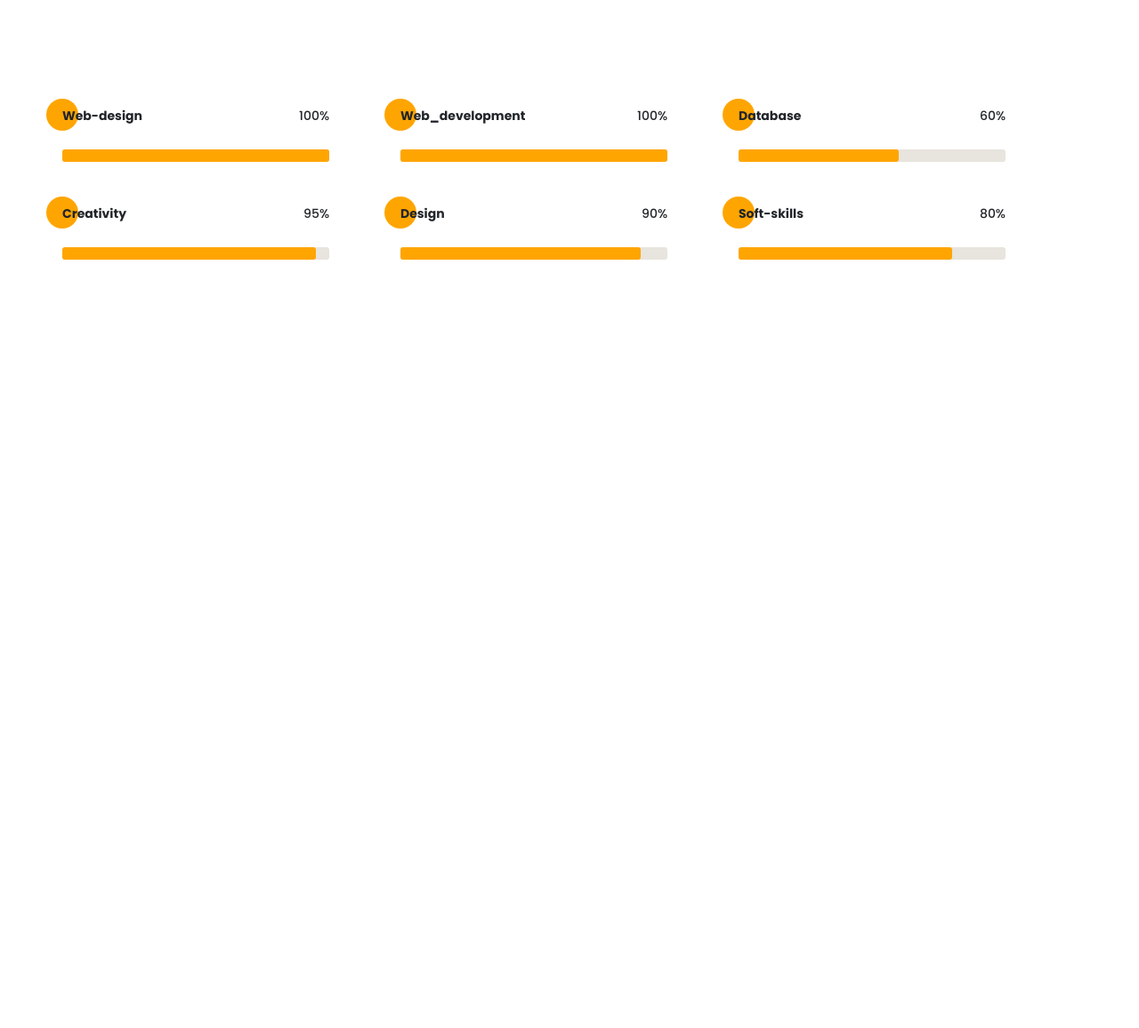
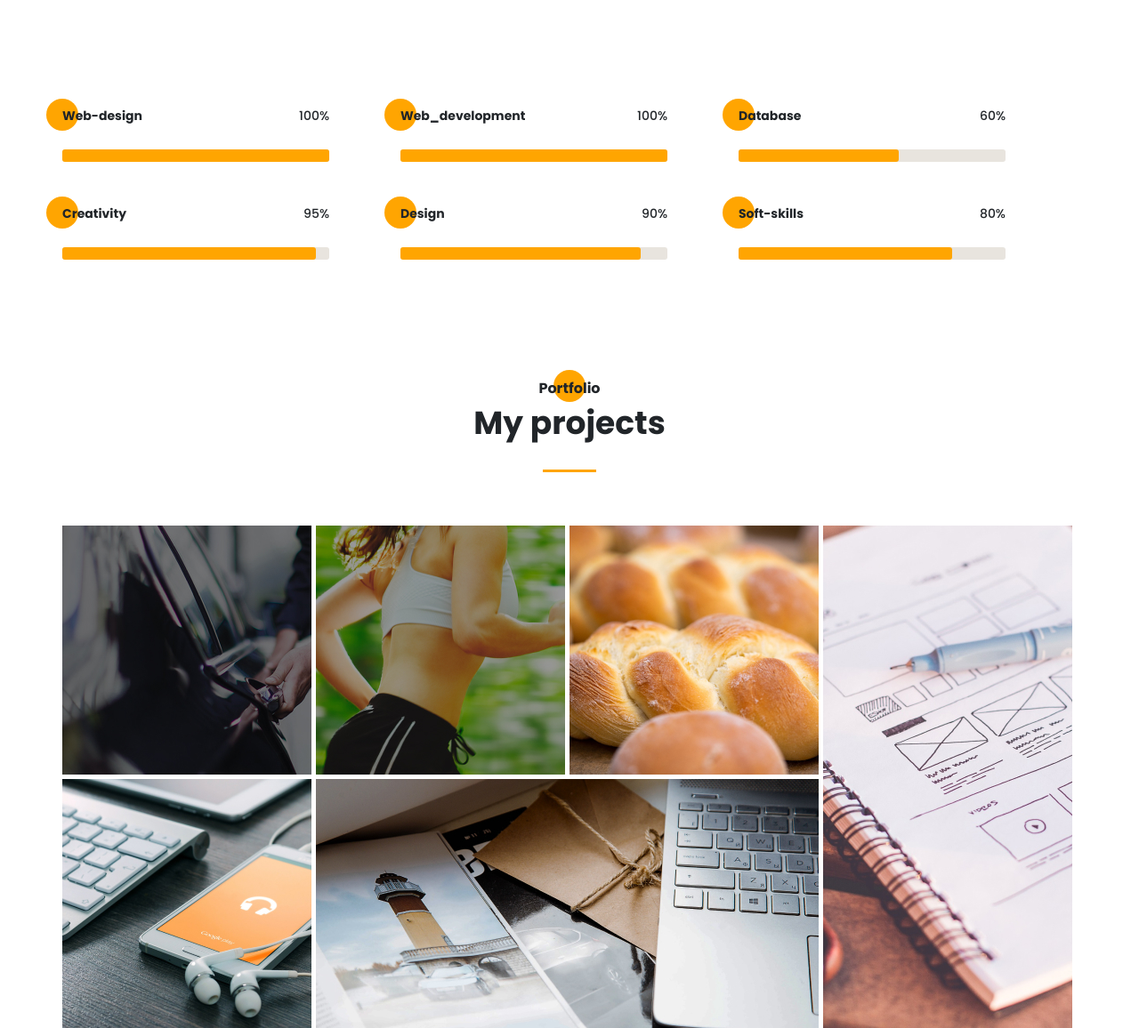
Before and after one commit to yupaziura/html-lessons-website-portfolio, a website: page src/index.html in a window 1280 px wide. Shown: the part 3521-4677 px from the top of the page at 89% size. Before the commit the page ends 3821 px from the top, so only its background shows below. Drawn offline with nearby package versions, Linux system fonts and the light colour scheme; files that its build step writes are made by us from their sources; files whose address does not match are found by name; a web font is replaced by a local one.

Commit message:
create portfolio section

```diff
--- a/src/index.html
+++ b/src/index.html
@@ -257,7 +257,7 @@
                         <div class="skills__bar-percent">100%</div>
                     </div>
                     <div class="skills__grey"></div>
-                    <div class="skills__color" ></div>
+                    <div class="skills__color"></div>
                 </div>
                 <div class="skills__bar">
                     <div class="skills__bar-header">
@@ -265,7 +265,7 @@
                         <div class="skills__bar-percent">100%</div>
                     </div>
                     <div class="skills__grey"></div>
-                    <div class="skills__color" ></div>
+                    <div class="skills__color"></div>
                 </div>
                 <div class="skills__bar">
                     <div class="skills__bar-header">
@@ -273,7 +273,7 @@
                         <div class="skills__bar-percent">60%</div>
                     </div>
                     <div class="skills__grey"></div>
-                    <div class="skills__color" ></div>
+                    <div class="skills__color"></div>
                 </div>
                 <div class="skills__bar">
                     <div class="skills__bar-header">
@@ -281,7 +281,7 @@
                         <div class="skills__bar-percent">95%</div>
                     </div>
                     <div class="skills__grey"></div>
-                    <div class="skills__color" ></div>
+                    <div class="skills__color"></div>
                 </div>
                 <div class="skills__bar">
                     <div class="skills__bar-header">
@@ -289,7 +289,7 @@
                         <div class="skills__bar-percent">90%</div>
                     </div>
                     <div class="skills__grey"></div>
-                    <div class="skills__color" ></div>
+                    <div class="skills__color"></div>
                 </div>
                 <div class="skills__bar">
                     <div class="skills__bar-header">
@@ -297,8 +297,24 @@
                         <div class="skills__bar-percent">80%</div>
                     </div>
                     <div class="skills__grey"></div>
-                    <div class="skills__color" ></div>
+                    <div class="skills__color"></div>
                 </div>
+            </div>
+        </div>
+    </div>
+
+    <div class="portfolio">
+        <div class="container">
+            <div class="subheader subheader_center">Portfolio</div>
+            <div class="secondheader secondheader_center">My projects</div>
+
+            <div class="portfolio__wrapper">
+                <div class = "portfolio__item"><a href="" class="porfolio__link"><img src="./img/works/uber.jpg" alt="uber"></a></div>
+                <div class = "portfolio__item"><a href="" class="porfolio__link"><img src="./img/works/pulse.jpg" alt="pulse"></a></div>
+                <div class = "portfolio__item"><a href="" class="porfolio__link"><img src="./img/works/bread.jpg" alt="bread"></a></div>
+                <div class = "portfolio__item"><a href="" class="porfolio__link porfolio__link-vert"><img src="./img/works/plans.jpg" alt="plans"></a></div>
+                <div class = "portfolio__item"><a href="" class="porfolio__link"><img src="./img/works/ipad.jpg" alt="ipad"></a></div>
+                <div class = "portfolio__item"><a href="" class="porfolio__link porfolio__link-horizon"><img src="./img/works/mac.jpg" alt="mac"></a></div>
             </div>
         </div>
     </div>
--- /dev/null
+++ b/src/sass/blocks/_portfolio.scss
@@ -0,0 +1,32 @@
+.portfolio {
+    margin-top: 125px;
+
+    &__wrapper {
+        margin-top: 60px;
+        display: grid;
+        grid-template-columns: repeat(4, 280px);
+        grid-template-rows: repeat(2, 280px);
+        gap: 5px;
+
+    }
+
+    &__link {
+        display: block;
+
+
+        &-vert {
+            grid-column: 4 / 5;
+            grid-row: 1 / 3;
+        }
+
+        &-horizon {
+            grid-column: 2 /3;
+            grid-row: 2 / 4;
+        }
+    }
+
+    &__item :hover {
+        transition: all 0.5s;
+        filter: opacity(80%);
+    }
+}
--- a/src/sass/style.scss
+++ b/src/sass/style.scss
@@ -16,6 +16,7 @@
 @import './blocks/about';
 @import './blocks/experience';
 @import './blocks/skills';
+@import './blocks/portfolio';
 
 * {
     font-family: 'Poppins', sans-serif;
```
Also changed, not shown: dist/css/style.min.css, dist/img/works/mac.jpg (added), dist/index.html, src/img/works/mac.jpg (added), 4 other files.
